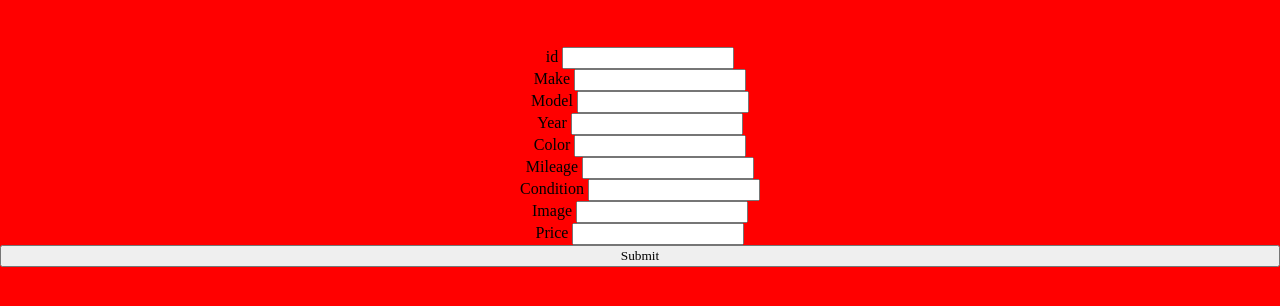
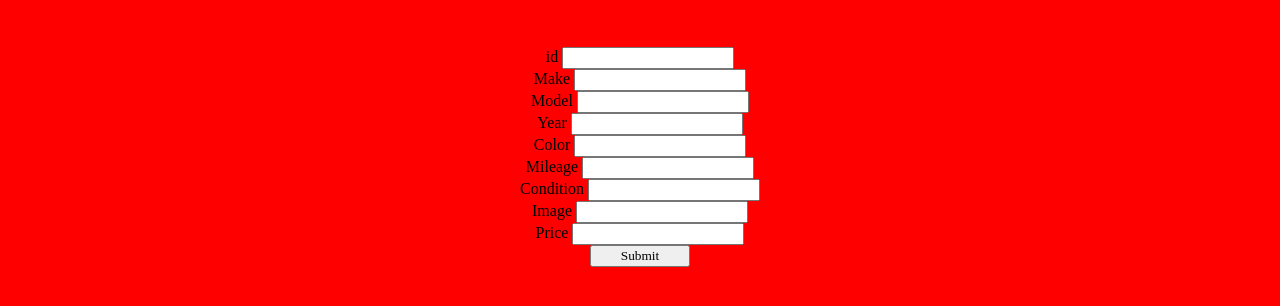
Before and after one commit to zcaldwell/lab-06-e-commere, a website with bundled scripts: page Admin/index.html in a window 1280 px wide. Shown: the part 202-508 px from the top of the page. Built offline with nearby package versions, Linux system fonts and the light colour scheme; a web font is replaced by a local one.

```diff
--- a/styles/cart.css
+++ b/styles/cart.css
@@ -65,6 +65,7 @@
 	padding:12px 44px;
 	text-decoration:none;
 	text-shadow:0px 1px 0px #cc5454;
+    margin-bottom: 100px;
 }
 
 button:hover {
--- a/styles/style.css
+++ b/styles/style.css
@@ -66,3 +66,9 @@
     display: flex;
     flex-direction: column;
 }
+
+#submit {
+    width: 100px;
+    margin-left: auto;
+    margin-right: auto;
+}
```
Also changed, not shown: Admin/index.html (+2 -2 lines), Cart/index.html (+3 -0 lines).
